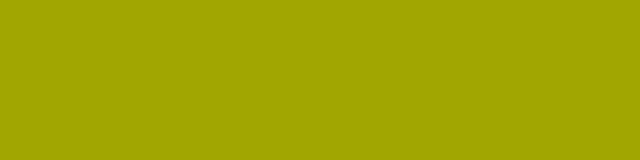
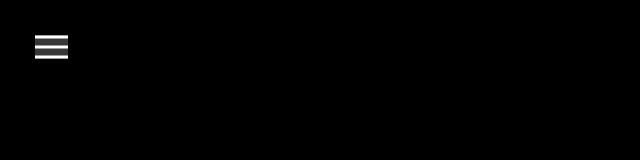
Before and after one commit to kamilmuzyka91/hamburger-menu, a website: page index.html in a window 1280 px wide. Shown: the whole page, without its empty margins (0-640 px from the left). Drawn offline with Linux system fonts and the light colour scheme.

Commit message:
add burger html and css

```diff
--- a/index.html
+++ b/index.html
@@ -11,6 +11,14 @@
 
 <body>
 
+    <header class="header">
+        <button class="hamburger hamburger--active">
+            <span class="hamburger__box">
+                <span class="hamburger__inner"></span>
+            </span>
+        </button>
+    </header>
+
 </body>
 
 </html>
--- a/scss/main.scss
+++ b/scss/main.scss
@@ -1,3 +1,68 @@
+$-hamburger-line: #fff;
+$-hamburger-width: 2.5em;
+$-hamburger-height: 1.8em;
+
+* {
+  box-sizing: border-box;
+}
+
+@mixin hamburger__line {
+  width: 100%;
+  height: 3px;
+  background-color: $-hamburger-line;
+  position: absolute;
+}
+
 body {
-  background: rgb(161, 167, 0);
+  background: #000;
+  margin: 0;
 }
+
+.header {
+  padding: 20px;
+}
+
+// hamburger btn
+.hamburger {
+  display: inline-block;
+  padding: 15px;
+  cursor: pointer;
+  background: transparent;
+  border: 0;
+  margin: 0;
+
+  // box for line
+  .hamburger__box {
+    display: inline-block;
+    width: $-hamburger-width;
+    height: $-hamburger-height;
+    position: relative;
+    background-color: rgb(55, 55, 55); // delate
+
+    //hamburger inner line
+    .hamburger__inner {
+      @include hamburger__line;
+      left: 0;
+      top: 50%;
+      transform: translateY(-50%);
+
+      // hamburger bottom line
+      &::before {
+        @include hamburger__line;
+
+        content: "";
+        left: 0;
+        top: 10px;
+      }
+
+      //hamburger top line
+      &::after {
+        @include hamburger__line;
+
+        content: "";
+        left: 0;
+        top: -10px;
+      }
+    }
+  }
+}
```
Also changed, not shown: css/main.css, 1 other file.
